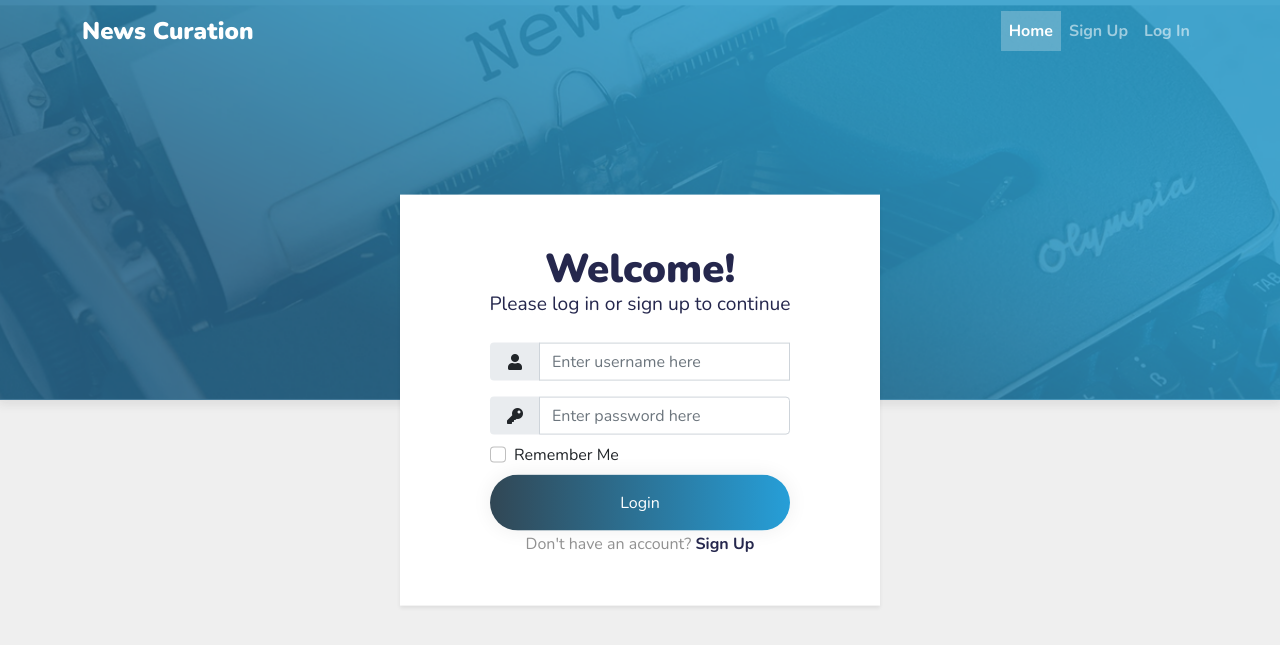
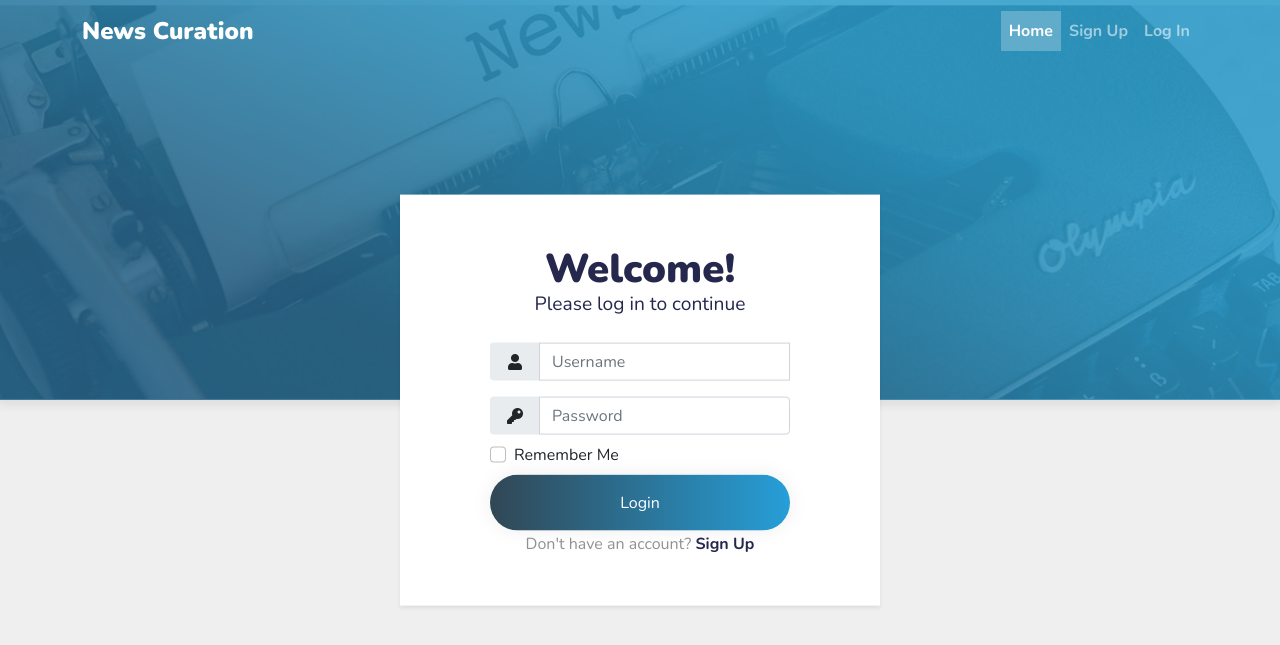
Before and after one commit to ralf-t/news-curation, a Flask app: page /user/login in a window 1280 px wide. Shown: the top 645 px of the page. Run offline with Flask 2, Linux system fonts and the light colour scheme; some libraries are stand-ins or nearby versions.

Commit message:
Fixed more validations in Registration. Fixed texts in login and registration.

```diff
--- a/news_curation/templates/user/login.html
+++ b/news_curation/templates/user/login.html
@@ -6,7 +6,7 @@
 	<!-- Contents -->
 	<div class="login-container shadow-sm">
 	    <h1 class="text-center">Welcome!</h1>
-	    <p class="title text-center">Please log in or sign up to continue</p>
+	    <p class="title text-center">Please log in to continue</p>
 	    <div class="input-container mt-4">
 	    	<!-- ST: added id to form for testing -->
 	        <form id="loginForm" action="" method="POST">
@@ -24,7 +24,7 @@
 								{% endfor %}
 							</div>
 						{% else %}
-							{{ form.username(class="form-control input-field", placeholder="Enter username here") }}
+							{{ form.username(class="form-control input-field", placeholder="Username") }}
 						{% endif %}
 						<!-- displaying error for invalid input -->
 		                <br>
@@ -41,7 +41,7 @@
 								{% endfor %}
 							</div>
 						{% else %}
-							{{ form.password(class="form-control input-field", placeholder="Enter password here") }}
+							{{ form.password(class="form-control input-field", placeholder="Password") }}
 						{% endif %}
 						<!-- displaying error for invalid input -->
 		            </div>
--- a/news_curation/user/forms.py
+++ b/news_curation/user/forms.py
@@ -8,20 +8,22 @@ class RegistrationForm(FlaskForm):
 		validators=[
 			DataRequired(),
 			Length(min=2, max=15),
-			Regexp('^[A-Za-z\'\-.]+$', message='First name cannot contain special characters.')
+			# Regexp('^([A-Z][a-z]+([ ]?[a-z]?[\'-]?[A-Z][a-z]+)*)$', message='First name cannot contain special characters.')
+			Regexp('^([A-Z]*[a-z]+([ ]?[A-Za-z]*[\'-]?[A-Za-z]*)*.?)$', message='First name cannot contain special characters.')
 		],
 		render_kw={"placeholder": "First Name*"})
 
 	last_name = StringField('Last Name', validators=[
 			DataRequired(),
 			Length(min=2, max=15),
-			Regexp('^[A-Za-z\'\-.]+$', message='Last name cannot contain special characters.')
+			Regexp('^([A-Z]*[a-z]+([ ]?[A-Za-z]*[\'-]?[A-Za-z]*)*.?)$', message='Last name cannot contain special characters.')
 		],
 		render_kw={"placeholder": "Last Name*"})
 
 	username = StringField('Username', validators=[
 			DataRequired(),
-			Length(min=2, max=20)
+			Length(min=2, max=20),
+			Regexp('^[A-Z0-9a-z\-._]+$', message='Username should only contain letters, numbers, dashes, periods, and underscores.')
 		],
 		render_kw={"placeholder": "Username*"})
 
@@ -43,24 +45,11 @@ class RegistrationForm(FlaskForm):
 		if user:
 			raise ValidationError('This username is taken. Please choose another one.')
 
-		#validation for invalid characters
-		excluded_chars = "*?!^+%&/()=}][{$#<>,"
-		for char in self.username.data:
-			if char in excluded_chars:
-				raise ValidationError(f"Character {char} is not allowed.")
-
 	def validate_email(self, email):
 		#validation for duplicate email
 		user = User.query.filter_by(email=email.data).first()
 		if user:
 			raise ValidationError('This email is already taken. Please choose another one.')
-
-	# def special_char_username(self, username):
-	# 	#validation for invalid characters
-	# 	excluded_chars = " *?!'^+%&/()=}][{$#"
- #    	for char in self.username.data:
- #        	if char in excluded_chars:
- #            	raise ValidationError(f"Character {char} is not allowed in username.")
 
 class LoginForm(FlaskForm):
 	username = StringField('Username', validators=[DataRequired()])
--- a/news_curation/user/routes.py
+++ b/news_curation/user/routes.py
@@ -74,7 +74,7 @@ def login():
             return redirect(next_page) if next_page else redirect(url_for('user.home'))
 
         else:
-            flash('Login Unsuccessful. Please check your email and password.', 'danger')
+            flash('Login Unsuccessful. Please check your username and password.', 'danger')
 
     return render_template('user/login.html', form=form)
 
```
Also changed, not shown: news_curation/templates/user/register.html (+6 -6 lines).
